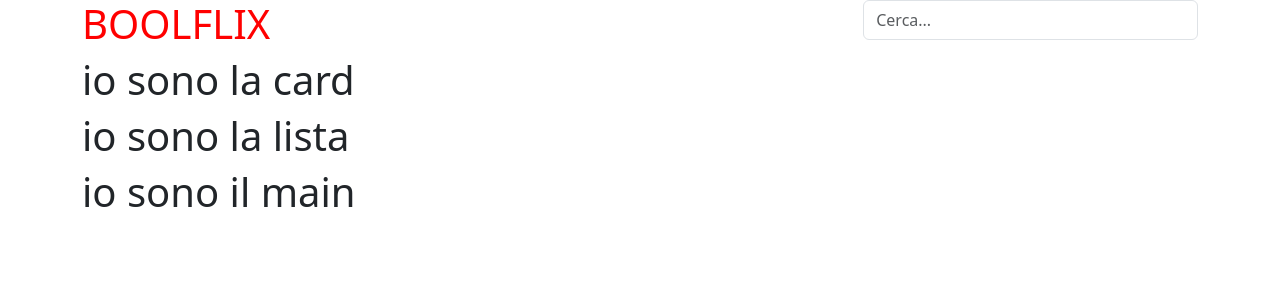
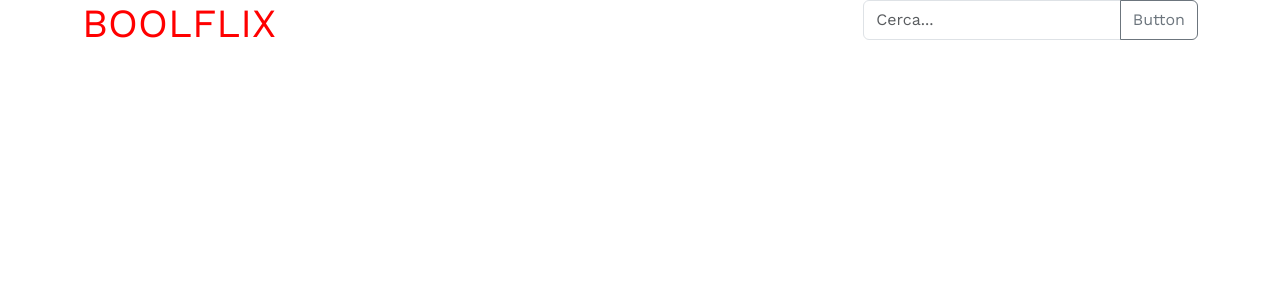
Before and after one commit to TartagliaFilippo/vite-boolflix, a Vue app: page / in a window 1280 px wide. Shown: the top 300 px of the page. Built offline with nearby package versions, Linux system fonts and the light colour scheme.

Commit message:
feat milestone 1

```diff
--- a/src/App.vue
+++ b/src/App.vue
@@ -13,13 +13,17 @@ export default {
   },
 
   methods: {
-    fetchCard() {
+    // metodo che chiama la lista dei film
+    fetchMovies(inputTerm) {
       axios
-        .get(
-          "https://api.themoviedb.org/3/search/movie?query=rings&api_key=ff4c9e21c1a084c962cab1b46ecc2f00"
-        )
+        .get("https://api.themoviedb.org/3/search/movie", {
+          params: {
+            query: inputTerm,
+            api_key: "ff4c9e21c1a084c962cab1b46ecc2f00",
+          },
+        })
         .then((response) => {
-          const cardsData = response.data.results.map((card) => {
+          store.moviesList = response.data.results.map((movie) => {
             const {
               id,
               title,
@@ -27,7 +31,8 @@ export default {
               original_language,
               vote_average,
               overview,
-            } = card;
+            } = movie;
+            console.log(movie);
             return {
               id,
               title,
@@ -37,14 +42,45 @@ export default {
               overview,
             };
           });
+        });
+    },
 
-          store.mappedList = cardsData;
+    // metodo che chiama le mie serie tv
+    fetchSeries() {
+      axios
+        .get("https://api.themoviedb.org/3/search/tv", {
+          params: {
+            query: "rings",
+            api_key: "ff4c9e21c1a084c962cab1b46ecc2f00",
+          },
+        })
+        .then((response) => {
+          store.seriesList = response.data.results.map((serie) => {
+            const {
+              id,
+              name,
+              original_title,
+              original_language,
+              vote_average,
+              overview,
+            } = serie;
+
+            return {
+              id,
+              name,
+              original_title,
+              original_language,
+              vote_average,
+              overview,
+            };
+          });
         });
     },
   },
 
-  create() {
-    this.fetchCard();
+  created() {
+    // this.fetchMovies();
+    // this.fetchSeries();
   },
 
   components: { HeaderApp, MainApp },
@@ -52,10 +88,19 @@ export default {
 </script>
 
 <template>
-  <div class="container"><HeaderApp></HeaderApp> <MainApp></MainApp></div>
+  <div class="container">
+    <HeaderApp @search-input="fetchMovies" />
+    <ul>
+      <li v-for="movie in store.moviesList" :key="movie.id">
+        {{ movie.id }} - {{ movie.title }} - {{ movie.original_language }} -
+        {{ movie.original_title }} - {{ movie.vote_average }} -
+        {{ movie.overview }}
+      </li>
+    </ul>
+    <MainApp />
+  </div>
 </template>
 
 <style lang="scss">
 @use "./style/general.scss" as *;
-@use "bootstrap/scss/bootstrap";
 </style>
--- a/src/components/HeaderApp.vue
+++ b/src/components/HeaderApp.vue
@@ -2,6 +2,14 @@
 import SearchBar from "./ui/SearchBar.Vue";
 
 export default {
+  emits: ["search-input"],
+
+  methods: {
+    emitsCall(inputTerm) {
+      this.$emit("search-input", inputTerm);
+    },
+  },
+
   components: { SearchBar },
 };
 </script>
@@ -9,7 +17,7 @@ export default {
 <template>
   <div class="wrapper">
     <h1>BOOLFLIX</h1>
-    <SearchBar></SearchBar>
+    <SearchBar @search-input="emitsCall"></SearchBar>
   </div>
 </template>
 
--- a/src/components/MainApp.vue
+++ b/src/components/MainApp.vue
@@ -8,7 +8,6 @@ export default {
 
 <template>
   <ListCards></ListCards>
-  <h1>io sono il main</h1>
 </template>
 
 <style lang="scss" scoped></style>
--- a/src/components/list/CardApp.vue
+++ b/src/components/list/CardApp.vue
@@ -2,8 +2,6 @@
 export default {};
 </script>
 
-<template>
-  <h1>io sono la card</h1>
-</template>
+<template></template>
 
 <style lang="scss" scoped></style>
--- a/src/components/list/ListCards.vue
+++ b/src/components/list/ListCards.vue
@@ -8,7 +8,6 @@ export default {
 
 <template>
   <CardApp></CardApp>
-  <h1>io sono la lista</h1>
 </template>
 
 <style lang="scss" scoped></style>
--- a/src/components/ui/SearchBar.vue
+++ b/src/components/ui/SearchBar.vue
@@ -1,10 +1,31 @@
 <script>
-export default {};
+export default {
+  data() {
+    return {
+      inputTerm: "",
+    };
+  },
+
+  emits: ["search-input"],
+};
 </script>
 
 <template>
   <div class="input-group mb-3">
-    <input type="text" class="form-control" placeholder="Cerca..." />
+    <input
+      v-model="inputTerm"
+      type="text"
+      class="form-control"
+      placeholder="Cerca..."
+    />
+    <button
+      @click="$emit('search-input', inputTerm)"
+      class="btn btn-outline-secondary"
+      type="button"
+      id="button-addon2"
+    >
+      Button
+    </button>
   </div>
 </template>
 
--- a/src/data/store.js
+++ b/src/data/store.js
@@ -1,5 +1,6 @@
 import { reactive } from "vue";
 
 export const store = reactive({
-  mappedList: [],
+  moviesList: [],
+  seriesList: [],
 });
--- a/src/main.js
+++ b/src/main.js
@@ -1,3 +1,6 @@
+import "bootstrap/dist/css/bootstrap.css";
+import * as bootstrap from "bootstrap";
+
 import { createApp } from "vue";
 import App from "./App.vue";
 
```
